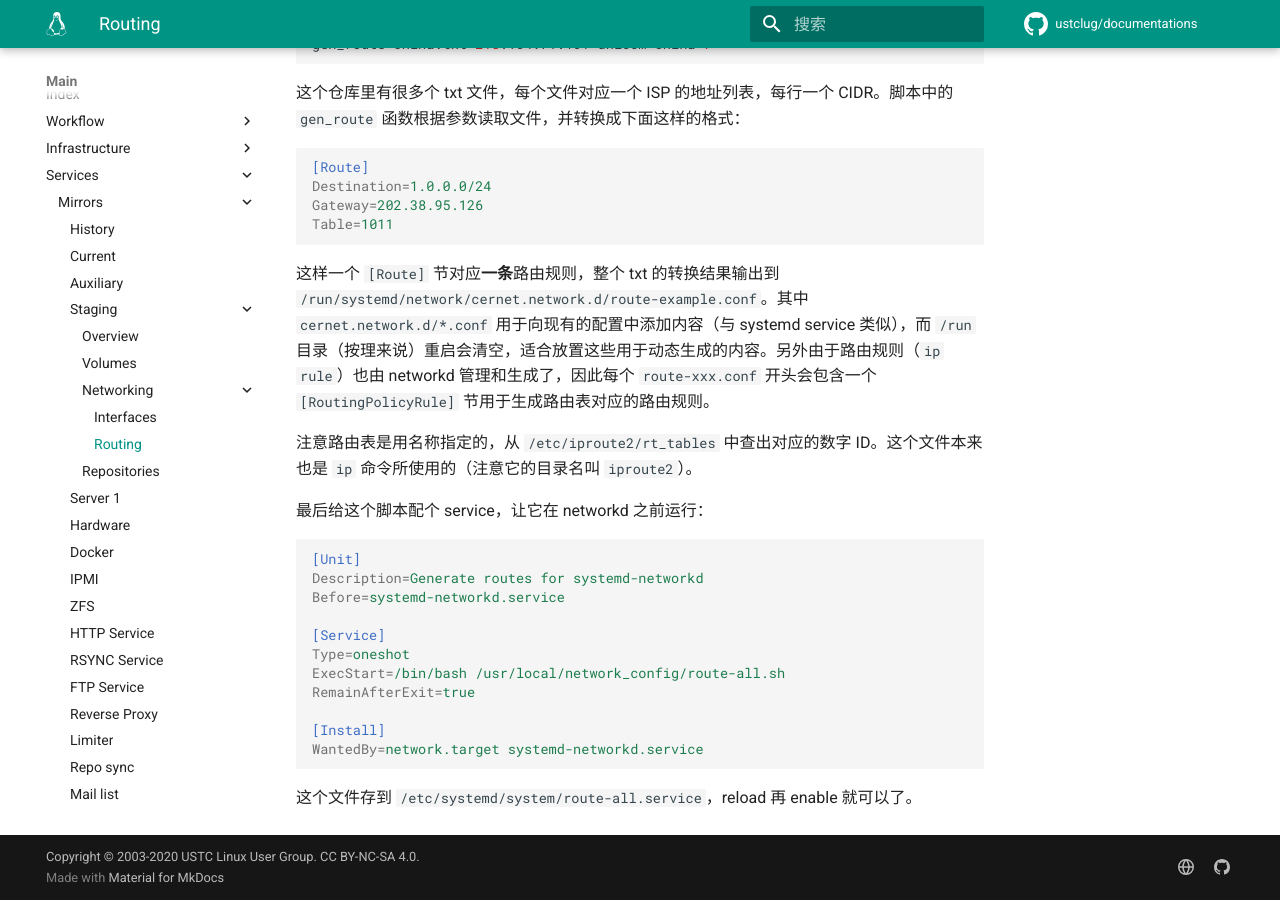
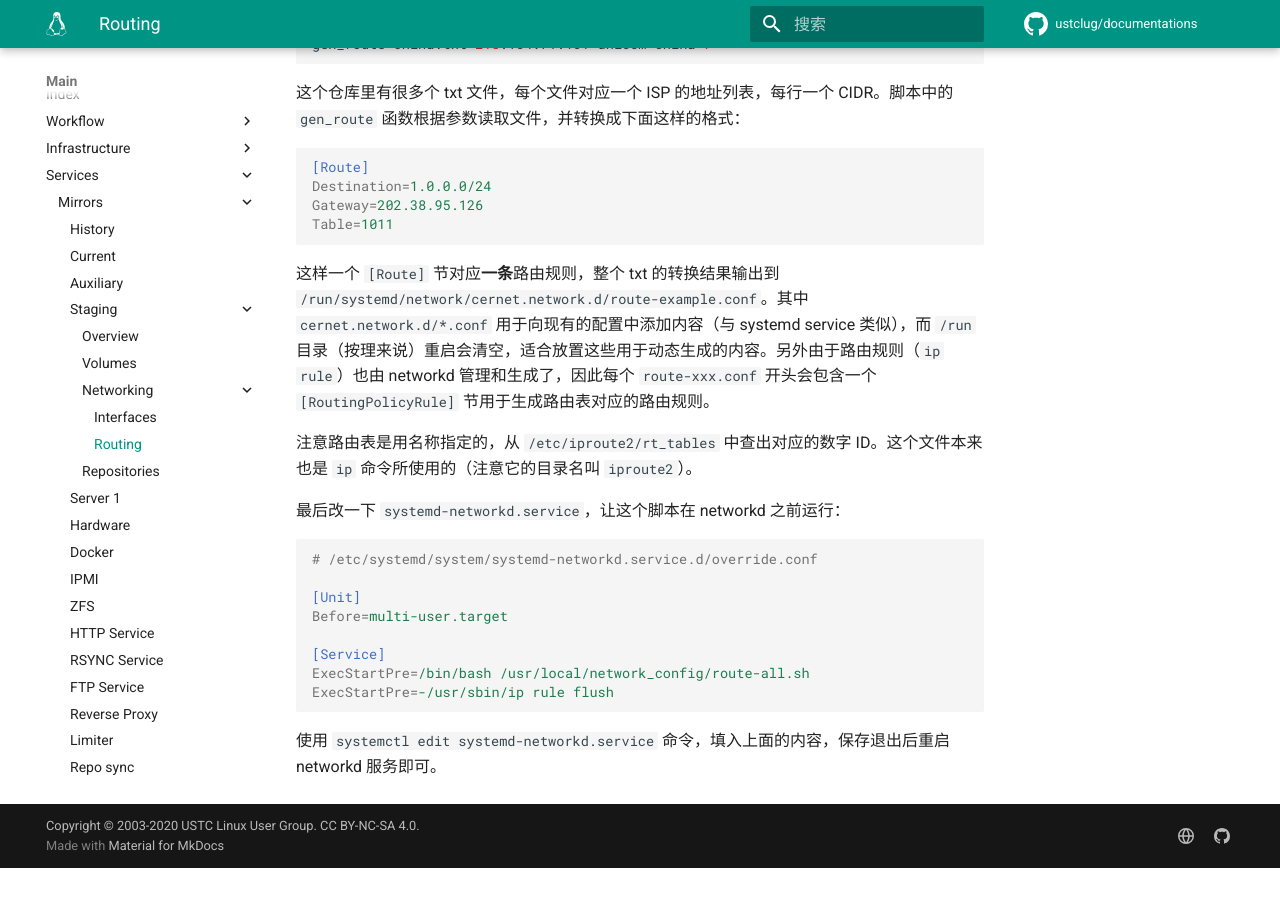
Before and after one commit to ustclug/documentations, an MkDocs documentation site: the page built from docs/services/mirrors/4/networking/route.md, in a window 1280 px wide and 900 px high, scrolled down 877 px. Built offline with MkDocs 1.6.1 and Material for MkDocs 9.7.7, drawn with Linux system fonts in a browser that asks for light colours; comment, search, counter and statistics services are not loaded; after the commit the page ends 1745 px from its top, so only the background shows below that.

Commit message:
m4: Change route generator script to ExecStartPre

````diff
--- a/docs/services/mirrors/4/networking/route.md
+++ b/docs/services/mirrors/4/networking/route.md
@@ -48,20 +48,17 @@ Table=1011
 
 注意路由表是用名称指定的，从 `/etc/iproute2/rt_tables` 中查出对应的数字 ID。这个文件本来也是 `ip` 命令所使用的（注意它的目录名叫 `iproute2`）。
 
-最后给这个脚本配个 service，让它在 networkd 之前运行：
+最后改一下 `systemd-networkd.service`，让这个脚本在 networkd 之前运行：
 
 ```ini
+# /etc/systemd/system/systemd-networkd.service.d/override.conf
+
 [Unit]
-Description=Generate routes for systemd-networkd
-Before=systemd-networkd.service
+Before=multi-user.target
 
 [Service]
-Type=oneshot
-ExecStart=/bin/bash /usr/local/network_config/route-all.sh
-RemainAfterExit=true
-
-[Install]
-WantedBy=network.target systemd-networkd.service
+ExecStartPre=/bin/bash /usr/local/network_config/route-all.sh
+ExecStartPre=-/usr/sbin/ip rule flush
 ```
 
-这个文件存到 `/etc/systemd/system/route-all.service`，reload 再 enable 就可以了。
+使用 `systemctl edit systemd-networkd.service` 命令，填入上面的内容，保存退出后重启 networkd 服务即可。
````
